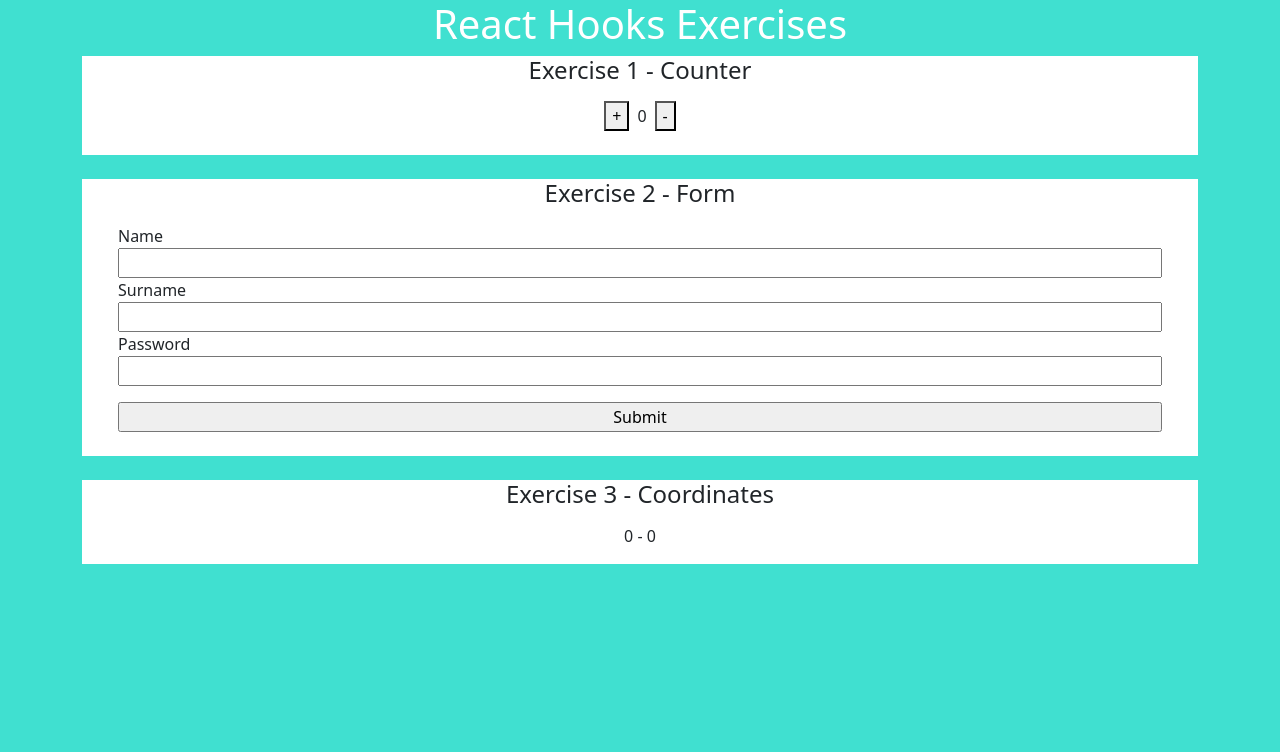
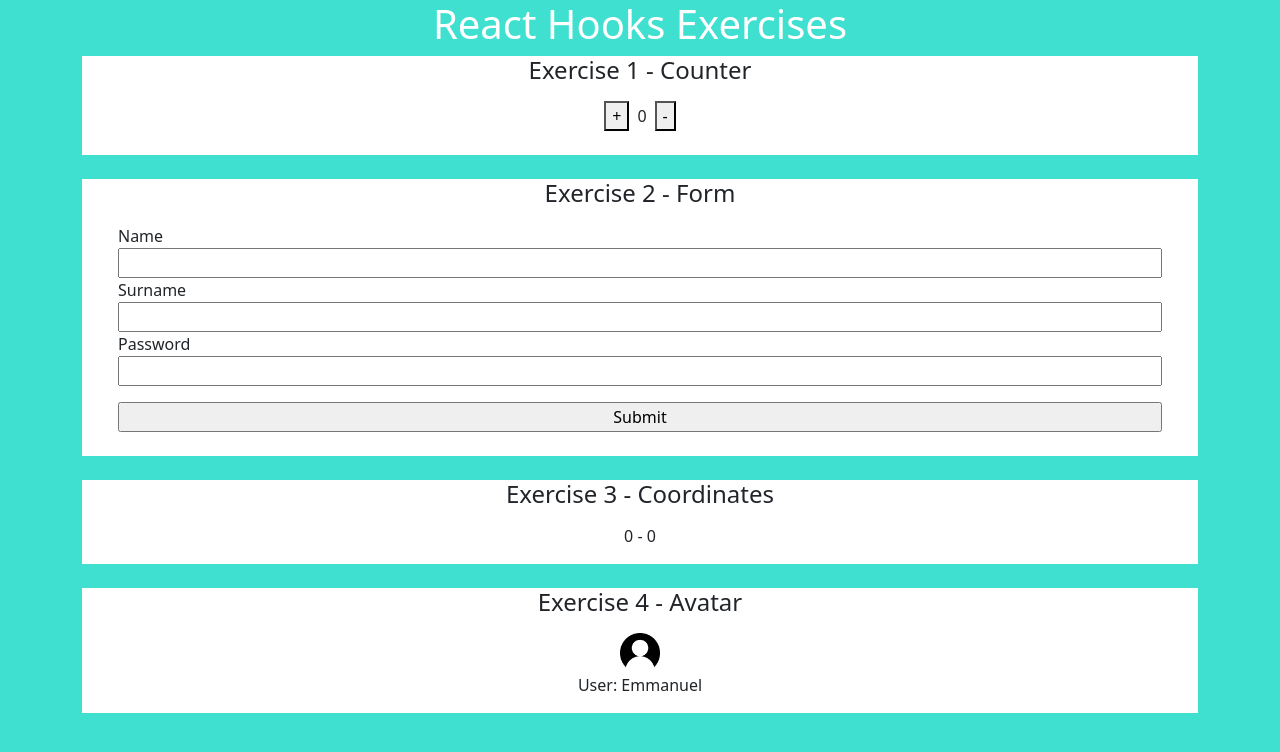
Before and after one commit to DjEmix98/exercises-react-hooks, a React (Create React App) app: page / in a window 1280 px wide. Shown: the top 752 px of the page. Built offline with nearby package versions, Linux system fonts and the light colour scheme.

Commit message:
create avatar exercice

```diff
--- a/src/App.js
+++ b/src/App.js
@@ -3,14 +3,23 @@ import { Counter } from "./components/Counter";
 import "bootstrap/dist/css/bootstrap.min.css";
 import { Form } from "./components/Form";
 import { Coordinate } from "./components/Coordinate";
-
+import { AvatarContext } from "./hooks/useAvatarContext";
+import { Avatar } from "./components/Avatar";
+import userImg from "./assets/img/userImage.png";
 function App() {
+  const userInfo = {
+    user: "Emmanuel",
+    userIcon: userImg,
+  };
   return (
     <div className="App container">
       <h1 className="App__title">React Hooks Exercises</h1>
       <Counter></Counter>
       <Form></Form>
       <Coordinate></Coordinate>
+      <AvatarContext.Provider value={userInfo}>
+        <Avatar></Avatar>
+      </AvatarContext.Provider>
     </div>
   );
 }
--- /dev/null
+++ b/src/components/Avatar.js
@@ -0,0 +1,15 @@
+import { useContext } from "react";
+import { AvatarContext } from "../hooks/useAvatarContext";
+
+export function Avatar() {
+  const { user, userIcon } = useContext(AvatarContext);
+  return (
+    <div className="exercise__container mt-4">
+      <section>
+      <h4 className="counter__title mb-3">Exercise 4 - Avatar</h4>
+        <img src={userIcon} alt={"user"} height={40} />
+        <p>User: {user}</p>
+      </section>
+    </div>
+  );
+}
--- /dev/null
+++ b/src/hooks/useAvatarContext.js
@@ -0,0 +1,3 @@
+import { createContext } from "react";
+
+export const AvatarContext = createContext({ user: null, userIcon: null });
```
Also changed, not shown: src/assets/img/userImage.png (added).
